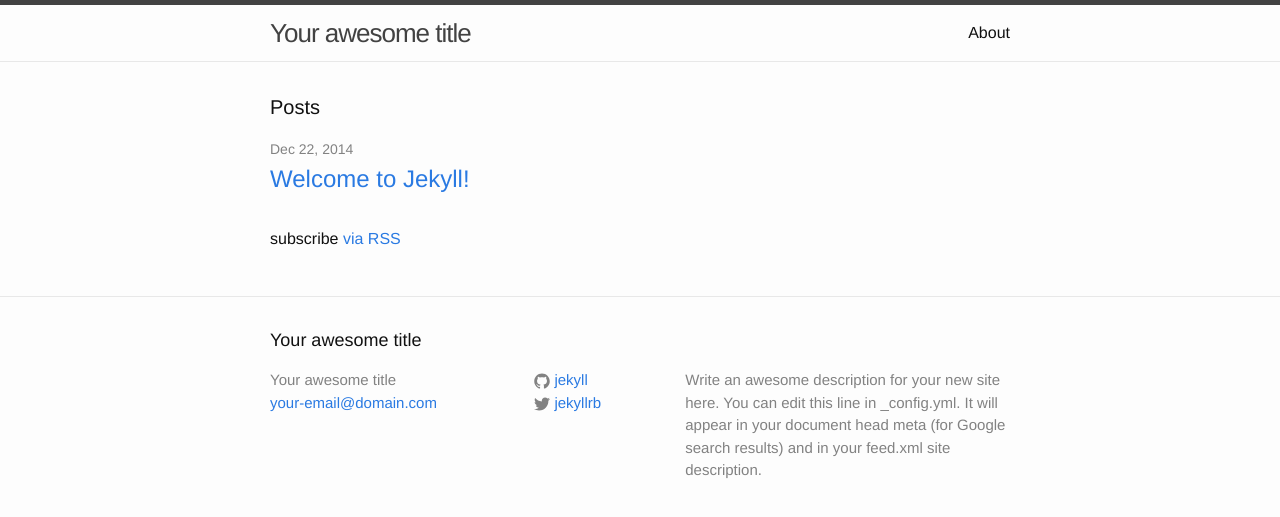
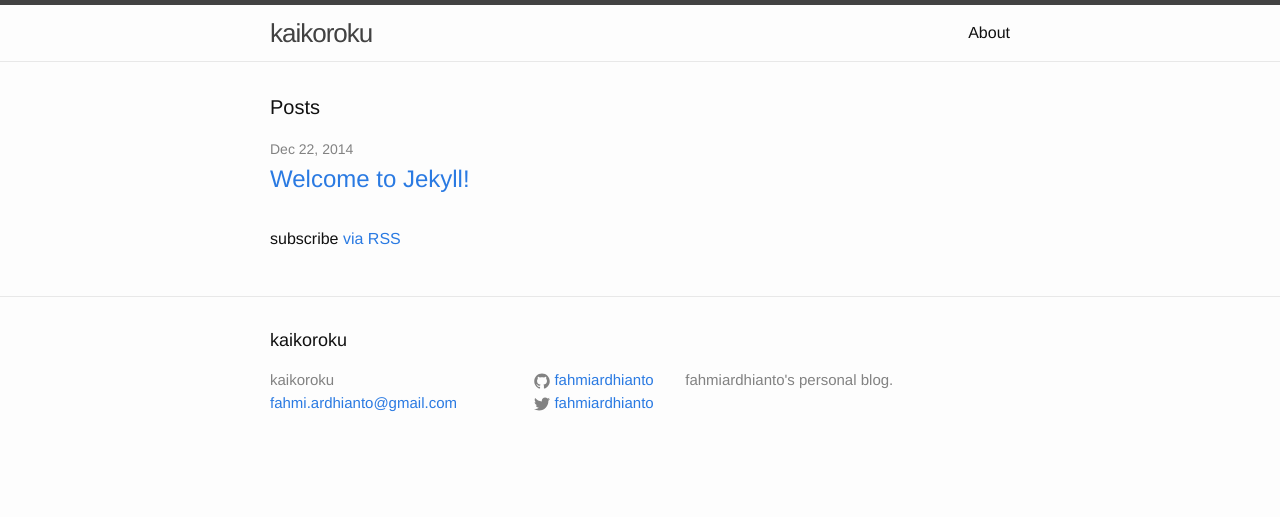
Before and after one commit to fahmiardhianto/fahmiardhianto.github.io, a Jekyll site: the page built from index.html, in a window 1280 px wide. Shown: the top 517 px of the page. Built offline with Jekyll 4.4.1, drawn with Linux system fonts in a browser that asks for light colours.

Commit message:
edit blog config

```diff
--- a/_config.yml
+++ b/_config.yml
@@ -1,14 +1,12 @@
 # Site settings
-title: Your awesome title
-email: your-email@domain.com
+title: kaikoroku
+email: fahmi.ardhianto@gmail.com
 description: > # this means to ignore newlines until "baseurl:"
-  Write an awesome description for your new site here. You can edit this
-  line in _config.yml. It will appear in your document head meta (for
-  Google search results) and in your feed.xml site description.
+  fahmiardhianto's personal blog.
 baseurl: "" # the subpath of your site, e.g. /blog/
-url: "http://yourdomain.com" # the base hostname & protocol for your site
-twitter_username: jekyllrb
-github_username:  jekyll
+url: "http://fahmiardhianto.github.io" # the base hostname & protocol for your site
+twitter_username: fahmiardhianto
+github_username:  fahmiardhianto
 
 # Build settings
 markdown: kramdown
```
